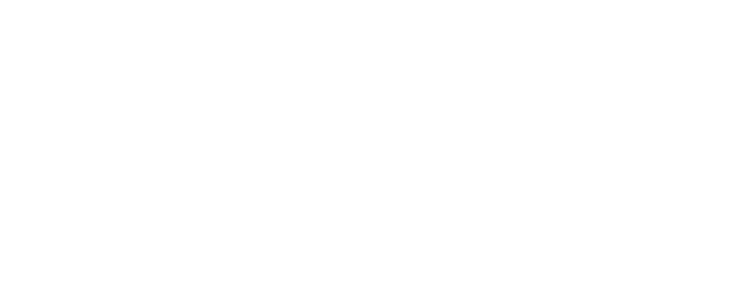
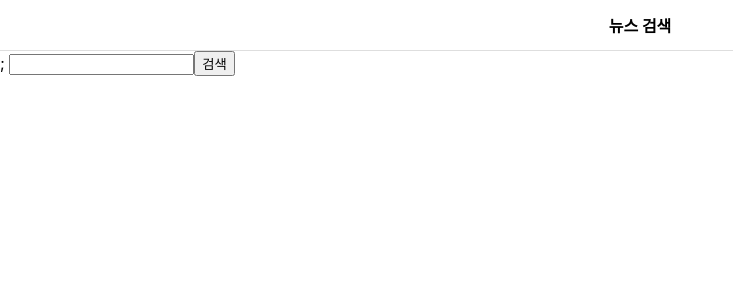
Before and after one commit to his7876/Insure_Tech-2021, a React (Create React App) app in the folder insure_react/insure/: page /news in a window 1280 px wide. Shown: the top 300 px of the page, without its empty margins (0-733 px from the left). Built offline with nearby package versions, Linux system fonts and the light colour scheme.

Commit message:
News api search

```diff
--- a/insure_react/insure/package.json
+++ b/insure_react/insure/package.json
@@ -6,6 +6,7 @@
     "@testing-library/jest-dom": "^5.14.1",
     "@testing-library/react": "^11.2.7",
     "@testing-library/user-event": "^12.8.3",
+    "axios": "^0.21.1",
     "react": "^17.0.2",
     "react-dom": "^17.0.2",
     "react-router-dom": "^5.2.0",
--- a/insure_react/insure/src/App.js
+++ b/insure_react/insure/src/App.js
@@ -3,6 +3,7 @@
 import { BrowserRouter as Router, Switch, Route } from "react-router-dom";
 import ListPage from "./pages/ListPage";
 import AxiosTest from "./pages/AxiosTest";
+import NewsPage from "./pages/NewsPage";
 
 function App() {
   return (
@@ -17,6 +18,9 @@
         <Route path="/axios" exact>
          <AxiosTest></AxiosTest>
         </Route>
+        <Route path="/news" exact>
+         <NewsPage></NewsPage>
+        </Route>
       </Switch>
     </Router>
   );
--- /dev/null
+++ b/insure_react/insure/src/components/NewsHeader.js
@@ -0,0 +1,20 @@
+import React from "react";
+
+import styled from "styled-components";
+
+const HeaderBlock = styled.div`
+  display: flex;
+  height: 50px;
+  justify-content: center;
+  text-align: center;
+  align-items: center;
+  font-weight: bold;
+  border-bottom: 1px #dedede solid;
+`;
+
+
+const NewsHeader = ({title}) => {
+  return <> <HeaderBlock>{title}</HeaderBlock>; </>
+};
+
+export default NewsHeader;
--- /dev/null
+++ b/insure_react/insure/src/components/NewsList.js
@@ -0,0 +1,18 @@
+import React from "react";
+
+const NewsList = ({ newsData }) => {
+  return (
+    <div>
+      {newsData.map((news, index) => {
+        return (
+          <>
+            <p key={index}>{news.title}</p>
+            <a href={news.url}>기사로 이동하기</a>
+          </>
+        );
+      })}
+    </div>
+  );
+};
+
+export default NewsList;
--- a/insure_react/insure/src/pages/AxiosTest.js
+++ b/insure_react/insure/src/pages/AxiosTest.js
@@ -1,12 +1,18 @@
-import React from "react";
+import React, { useState } from "react";
 import axios from "axios";
 
-const getData= () =>{
+const AxiosTest = () => {
+  const [htmlGet, setHtmlGet] = useState("initialState");
 
-axios.get("https://naver.com")
+  const getData = () => {
+    let getData = "데이터 입력입니다.";
+    axios
+      .get("https://naver.com")
       .then(function (response) {
         // handle success
         console.log(response);
+        getData = response.data;
+        setHtmlGet(getData);
       })
       .catch(function (error) {
         // handle error
@@ -15,14 +21,9 @@
       .then(function () {
         // always executed
       });
-}
+  };
+  getData();
+  return <div>{htmlGet}</div>;
+};
 
-const AxiosTest = () => {
-    return
-        <div>
-
-        </div>;
-
-}
-
-export default AxiosTest
+export default AxiosTest;
--- /dev/null
+++ b/insure_react/insure/src/pages/NewsPage.js
@@ -0,0 +1,34 @@
+import React, { useState } from "react";
+import axios from "axios";
+import NewsHeader from "../components/NewsHeader";
+import NewsList from "../components/NewsList";
+
+const NewsPage = () => {
+  const [searchInput, setsearchInput] = useState("삼성");
+  const [searchResultList, setSearchResultList] = useState([]);
+  const getData = () => {
+    let newsApi = `https://newsapi.org/v2/everything?q=${searchInput}&from=2021-07-21&sortBy=publishedAt&apiKey=0dfeeecc456a4465995b19cd4503ff17&language=ko`;
+    axios.get(newsApi).then(function ({data}) {
+      const newsData = data;
+      console.log(newsData);
+      setSearchResultList(newsData.articles);
+    });
+  };
+
+  const handleSerachInput= (e) => {
+    const { value } = e.target;
+    console.log("사용자 입력 값  : ", value);
+    setsearchInput(value); // 입력 값을 state 로 처리
+  };
+
+  return (
+    <div>
+      <NewsHeader title = "뉴스 검색"></NewsHeader>
+      <input onChange={handleSerachInput}></input>
+      <button onClick={getData}>검색</button>
+      <NewsList newsData={searchResultList}></NewsList>
+    </div>
+  );
+};
+
+export default NewsPage;
```
Also changed, not shown: 1 other file (tests, documents, lock files or other folders). Lines whose indentation alone changed are shown as unchanged.
